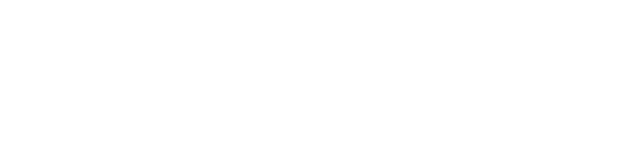
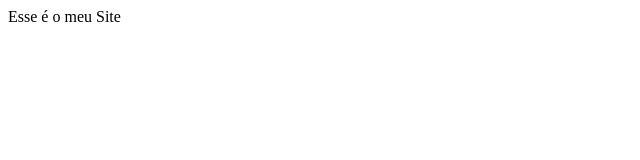
Before and after one commit to DavidsonLuiz/Site, a plain HTML site: page index.html in a window 1280 px wide. Shown: the whole page, without its empty margins (0-640 px from the left). Drawn offline with Linux system fonts and the light colour scheme.

Commit message:
Alteração no arquivo index.html

```diff
--- a/index.html
+++ b/index.html
@@ -7,6 +7,7 @@
     <title>Meu Site</title>
 </head>
 <body>
+    Esse é o meu Site
 
 </body>
 </html>
```
